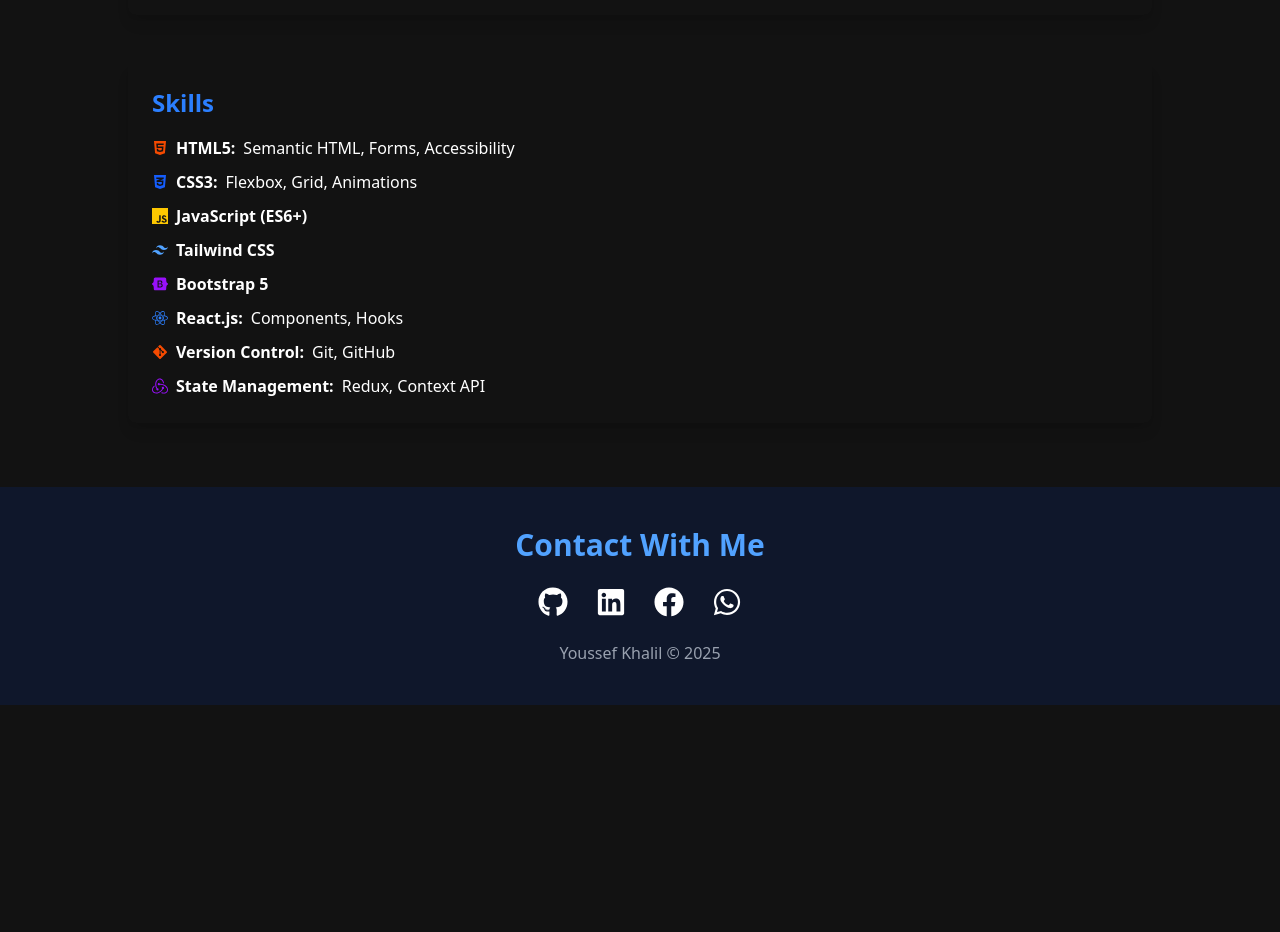
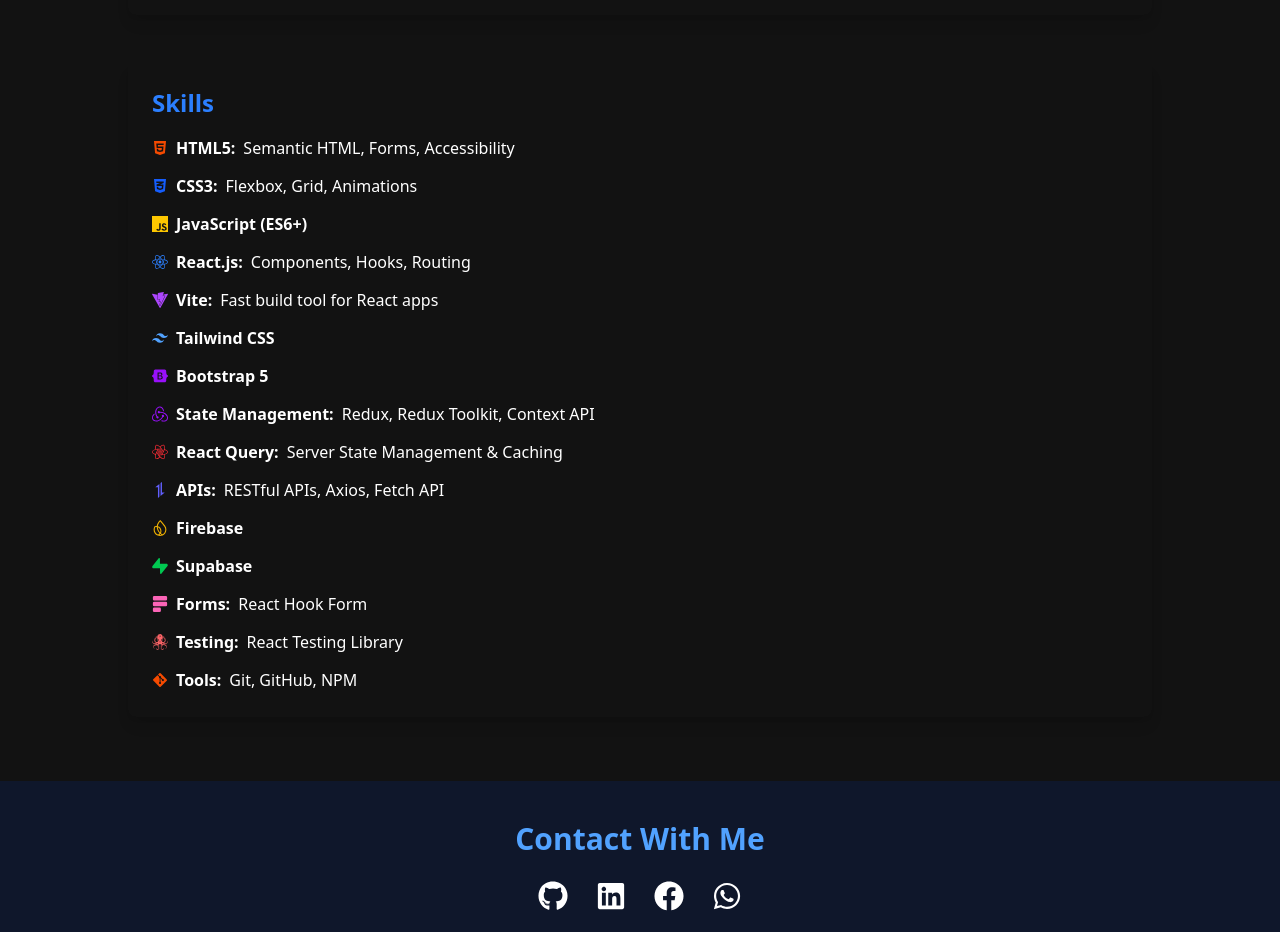
Before and after one commit to Youssefkhalil10/Portfolio, a React (Vite) app: page / in a window 1280 px wide. Shown: the part 1400-2332 px from the top of the page. Before the commit the page ends 2105 px from the top, so only its background shows below. Built offline with nearby package versions, Linux system fonts and the light colour scheme.

Commit message:
Add More Skills

```diff
--- a/src/App.jsx
+++ b/src/App.jsx
@@ -1,11 +1,5 @@
 import { lazy, Suspense } from "react";
 import "./App.css";
-
-// import Footer from "./Components/Footer";
-// import Header from "./Components/Header";
-// import FirstSection from "./Components/Portfolio/FirstSection";
-// import SecondSection from "./Components/Portfolio/SecondSection";
-// import AboutMe from "./Components/Portfolio/AboutMe";
 
 const Footer = lazy(() => import("./Components/Footer"));
 const Header = lazy(() => import("./Components/Header"));
--- a/src/Components/Portfolio/Skills.jsx
+++ b/src/Components/Portfolio/Skills.jsx
@@ -4,44 +4,102 @@
   SiTailwindcss,
   SiBootstrap,
   SiRedux,
+  SiVite,
+  SiFirebase,
+  SiSupabase,
+  SiReactquery,
+  SiAxios,
+  SiTestinglibrary,
 } from "react-icons/si";
 
+import { TbApi } from "react-icons/tb";
+import { SiFormspree } from "react-icons/si";
 function Skills() {
   return (
-    <div className=" p-6 rounded-lg shadow-lg">
+    <div className="p-6 rounded-lg shadow-lg">
       <h3 className="text-2xl font-bold mb-4 text-blue-500">Skills</h3>
-      <ul className="text-white leading-relaxed space-y-2">
+
+      <ul className="text-white leading-relaxed space-y-3">
+        {/* Core */}
         <li className="flex items-center gap-2">
-          <FaHtml5 className="text-orange-600" /> <strong>HTML5:</strong>{" "}
-          Semantic HTML, Forms, Accessibility
+          <FaHtml5 className="text-orange-600" />
+          <strong>HTML5:</strong> Semantic HTML, Forms, Accessibility
         </li>
+
         <li className="flex items-center gap-2">
-          <FaCss3Alt className="text-blue-600" /> <strong>CSS3:</strong>{" "}
-          Flexbox, Grid, Animations
+          <FaCss3Alt className="text-blue-600" />
+          <strong>CSS3:</strong> Flexbox, Grid, Animations
         </li>
+
         <li className="flex items-center gap-2">
-          <SiJavascript className="text-yellow-400" />{" "}
+          <SiJavascript className="text-yellow-400" />
           <strong>JavaScript (ES6+)</strong>
         </li>
+
         <li className="flex items-center gap-2">
-          <SiTailwindcss className="text-blue-400" />{" "}
+          <FaReact className="text-blue-500" />
+          <strong>React.js:</strong> Components, Hooks, Routing
+        </li>
+
+        <li className="flex items-center gap-2">
+          <SiVite className="text-purple-500" />
+          <strong>Vite:</strong> Fast build tool for React apps
+        </li>
+
+        {/* Styling */}
+        <li className="flex items-center gap-2">
+          <SiTailwindcss className="text-blue-400" />
           <strong>Tailwind CSS</strong>
         </li>
+
         <li className="flex items-center gap-2">
-          <SiBootstrap className="text-purple-600" />{" "}
+          <SiBootstrap className="text-purple-600" />
           <strong>Bootstrap 5</strong>
         </li>
+
+        {/* State Management */}
         <li className="flex items-center gap-2">
-          <FaReact className="text-blue-500" /> <strong>React.js:</strong>{" "}
-          Components, Hooks
+          <SiRedux className="text-purple-600" />
+          <strong>State Management:</strong> Redux, Redux Toolkit, Context API
         </li>
+
+        {/* Data Fetching */}
         <li className="flex items-center gap-2">
-          <FaGitAlt className="text-orange-600" />{" "}
-          <strong>Version Control:</strong> Git, GitHub
+          <SiReactquery className="text-red-500" />
+          <strong>React Query:</strong> Server State Management & Caching
         </li>
+
         <li className="flex items-center gap-2">
-          <SiRedux className="text-purple-600" />{" "}
-          <strong>State Management:</strong> Redux, Context API
+          <SiAxios className="text-indigo-500" />
+          <strong>APIs:</strong> RESTful APIs, Axios, Fetch API
+        </li>
+
+        {/* Backend Services */}
+        <li className="flex items-center gap-2">
+          <SiFirebase className="text-yellow-500" />
+          <strong>Firebase</strong>
+        </li>
+
+        <li className="flex items-center gap-2">
+          <SiSupabase className="text-green-500" />
+          <strong>Supabase</strong>
+        </li>
+
+        {/* Forms & Testing */}
+        <li className="flex items-center gap-2">
+          <SiFormspree className="text-pink-400" />
+          <strong>Forms:</strong> React Hook Form
+        </li>
+
+        <li className="flex items-center gap-2">
+          <SiTestinglibrary className="text-red-400" />
+          <strong>Testing:</strong> React Testing Library
+        </li>
+
+        {/* Tools */}
+        <li className="flex items-center gap-2">
+          <FaGitAlt className="text-orange-600" />
+          <strong>Tools:</strong> Git, GitHub, NPM
         </li>
       </ul>
     </div>
```
